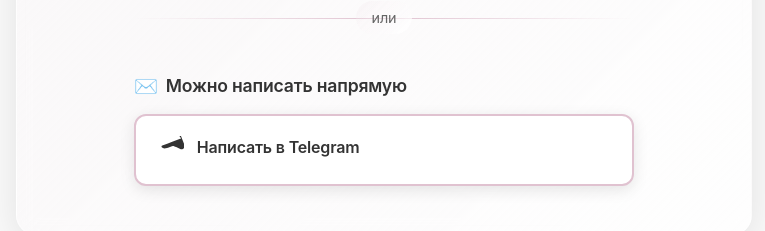
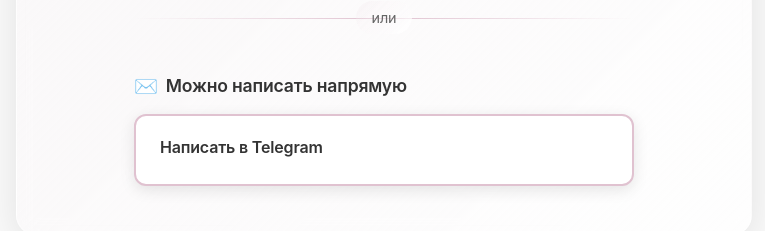
Before and after one commit to termoxin/zelinska-blog, a Next.js app: page /impostor-syndrome in a window 1280 px wide. Shown: the part 10460-10691 px from the top of the page, without its empty margins (256-1021 px from the left). Built offline with nearby package versions, Linux system fonts and the light colour scheme; no server answers.

Commit message:
fix: update contact button text in impostor-syndrome page

```diff
--- a/src/app/impostor-syndrome/page.js
+++ b/src/app/impostor-syndrome/page.js
@@ -197,9 +197,6 @@
             }}
           >
             <div className="button-content">
-              <svg width="24" height="24" viewBox="0 0 24 24" fill="none">
-                <path d="M21.198 2.433a2.242 2.242 0 0 0-1.022.215l-8.609 3.33c-2.068.8-4.133 1.598-5.724 2.21a205.66 205.66 0 0 1-2.849 1.09c-.896.335-1.509.623-1.509 1.268 0 .54.44.97.982 1.268.632.347 1.493.623 2.362.623.374 0 .748-.042 1.123-.127.632-.143 1.315-.347 2.068-.623l3.92-1.518a2.242 2.242 0 0 1 1.022-.215c.374 0 .748.085 1.123.215.632.215 1.315.54 2.068.896l4.133 1.937c.374.17.748.255 1.123.255.632 0 1.264-.17 1.764-.51.5-.34.896-.81 1.123-1.352.374-.896.374-1.937 0-2.833l-3.33-8.609a2.242 2.242 0 0 0-1.268-1.268 2.242 2.242 0 0 0-1.537-.255z" fill="currentColor"/>
-              </svg>
               <span>Написать в Telegram</span>
             </div>
           </a>
```
